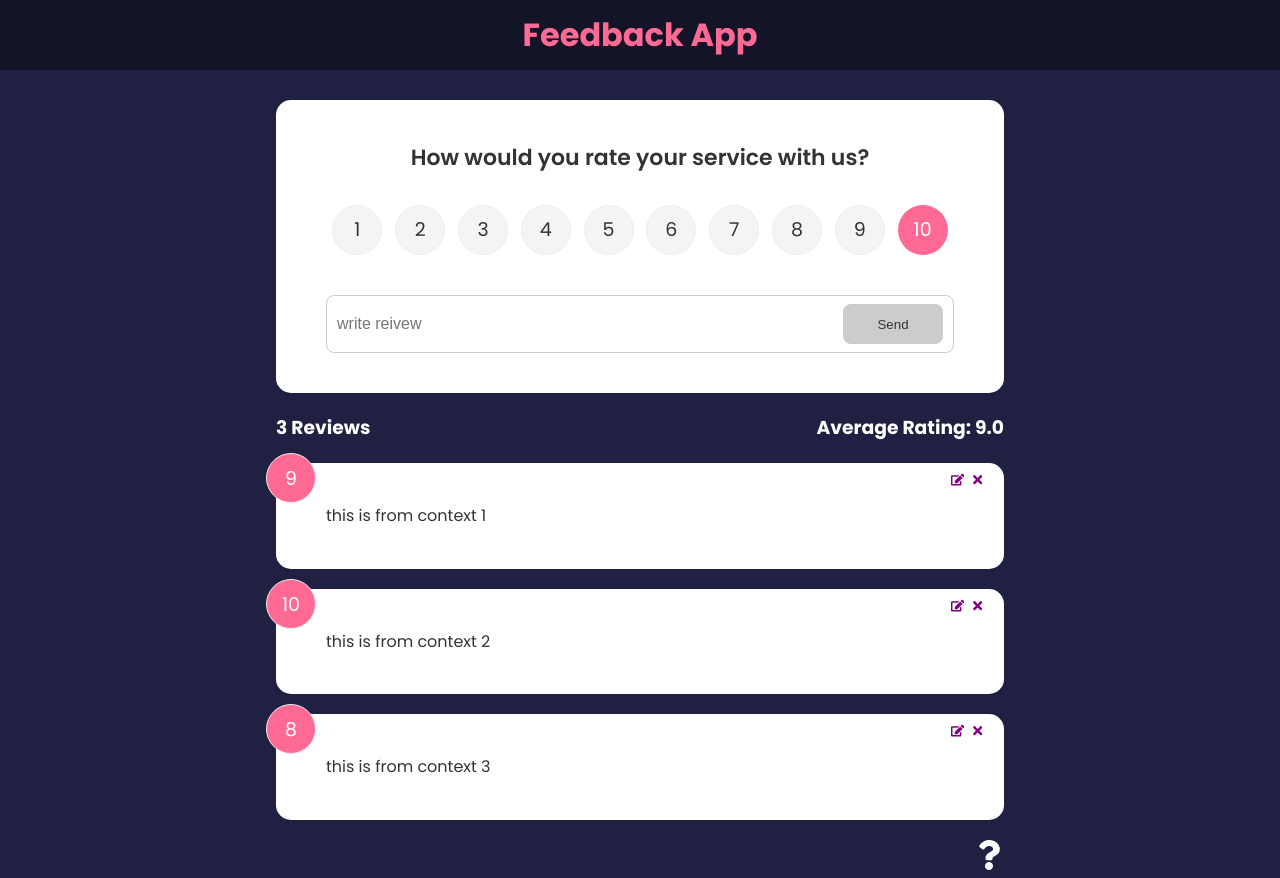
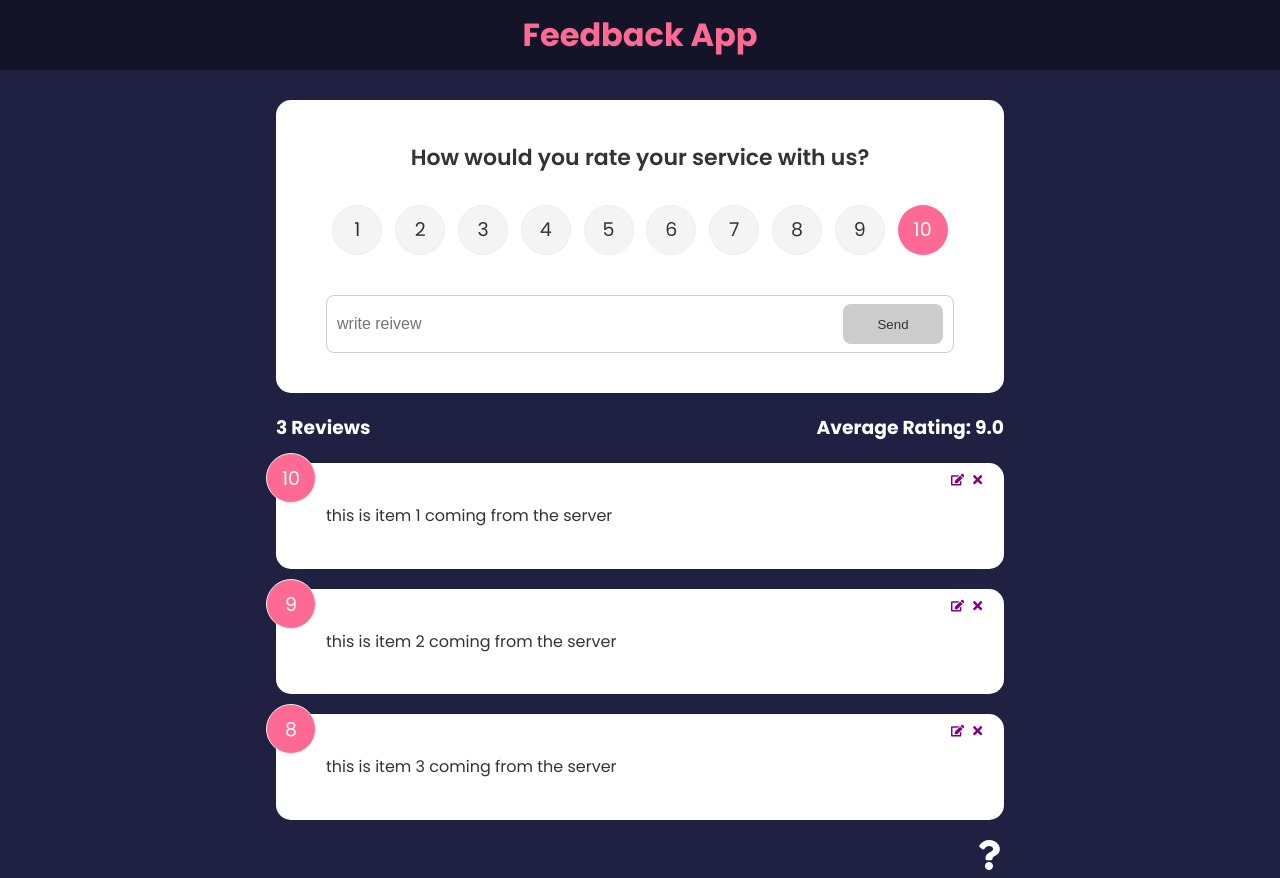
Before and after one commit to praveenss2806/feedback-app, a React (Create React App) app: page / in a window 1280 px wide. Built offline with nearby package versions, Linux system fonts and the light colour scheme; data requests are answered from the project's data file.

Commit message:
fetched data from mock backend

```diff
--- a/db.json
+++ b/db.json
@@ -1,24 +1,19 @@
 {
-  "feedback": [
+    "feedback":[
         {
-      "id": 1,
-      "rating": 10,
-      "text": "this is item 1 coming from the server"
+            "id":1,
+            "rating":10,
+            "text":"this is item 1 coming from the server"
         },
         {
-      "id": 2,
-      "rating": 9,
-      "text": "this is item 2 coming from the server"
+            "id":2,
+            "rating":9,
+            "text":"this is item 2 coming from the server"
         },
         {
-      "id": 3,
-      "rating": 8,
-      "text": "this is item 3 coming from the server"
-    },
-    {
-      "rating": "5",
-      "text": "this is from post",
-      "id": 4
+            "id":3,
+            "rating":8,
+            "text":"this is item 3 coming from the server"
         }
     ]
 }
--- a/package.json
+++ b/package.json
@@ -6,6 +6,7 @@
     "@testing-library/jest-dom": "^5.17.0",
     "@testing-library/react": "^13.4.0",
     "@testing-library/user-event": "^13.5.0",
+    "concurrently": "^8.2.2",
     "json-server": "^0.17.4",
     "react": "^18.2.0",
     "react-dom": "^18.2.0",
@@ -20,7 +21,8 @@
     "build": "react-scripts build",
     "test": "react-scripts test",
     "eject": "react-scripts eject",
-    "praveen-server": "json-server --watch db.json --port 5000"
+    "server": "json-server --watch db.json --port 5000",
+    "dev": "concurrently \"npm run server\" \"npm start\""
   },
   "eslintConfig": {
     "extends": [
--- a/src/components/FeedbackList.jsx
+++ b/src/components/FeedbackList.jsx
@@ -3,13 +3,13 @@ import { useContext } from "react"
 import FeedbackContext from "../context/FeedbackContext"
 
 const FeedbackList = () => {
-    const {feedback} = useContext(FeedbackContext)
+    const {feedback, isLoading} = useContext(FeedbackContext)
 
-    if(!feedback || feedback.length ===0) {
+    if(!isLoading && (!feedback || feedback.length ===0)) {
         return <p>No feedback yet</p>
     }
 
-    return (
+    return isLoading ? <h1>Loading...</h1>: (
         <>
             {feedback.map((fb) => {
                 return <FeedbackItem key={fb.id} feedback = {fb} />
--- a/src/context/FeedbackContext.js
+++ b/src/context/FeedbackContext.js
@@ -1,31 +1,27 @@
-import { createContext, useState } from 'react';
+import { createContext, useState, useEffect } from 'react';
 import { v4 as uuidv4 } from 'uuid';
 
 const FeedbackContext = createContext();
 
 export const FeedbackProvider = ({ children }) => {
-    const [feedback, setFeedback] = useState([
-        {
-            id: 1,
-            text: 'this is from context 1',
-            rating: 9,
-        },
-        {
-            id: 2,
-            text: 'this is from context 2',
-            rating: 10,
-        },
-        {
-            id: 3,
-            text: 'this is from context 3',
-            rating: 8,
-        },
-    ]);
-
+    const [isLoading, setIsLoading] = useState(true);
+    const [feedback, setFeedback] = useState([]);
     const [editFeedback, setEditFeedback] = useState({
         item: {},
         edit: false,
     });
+
+    useEffect(() => {
+        fetchFeedback();
+    }, []);
+
+    const fetchFeedback = async () => {
+        const res = await fetch('http://localhost:5000/feedback');
+        const data = await res.json();
+
+        setFeedback(data);
+        setIsLoading(false);
+    };
 
     const addFeedback = (newFeed) => {
         newFeed.id = uuidv4();
@@ -65,6 +61,7 @@ export const FeedbackProvider = ({ children }) => {
         <FeedbackContext.Provider
             value={{
                 feedback,
+                isLoading,
                 delFeedback,
                 addFeedback,
                 edFeedback,
```
Also changed, not shown: src/components/assets/spinner.gif (added), 1 other file (tests, documents, lock files or other folders). Lines whose indentation alone changed are shown as unchanged.
